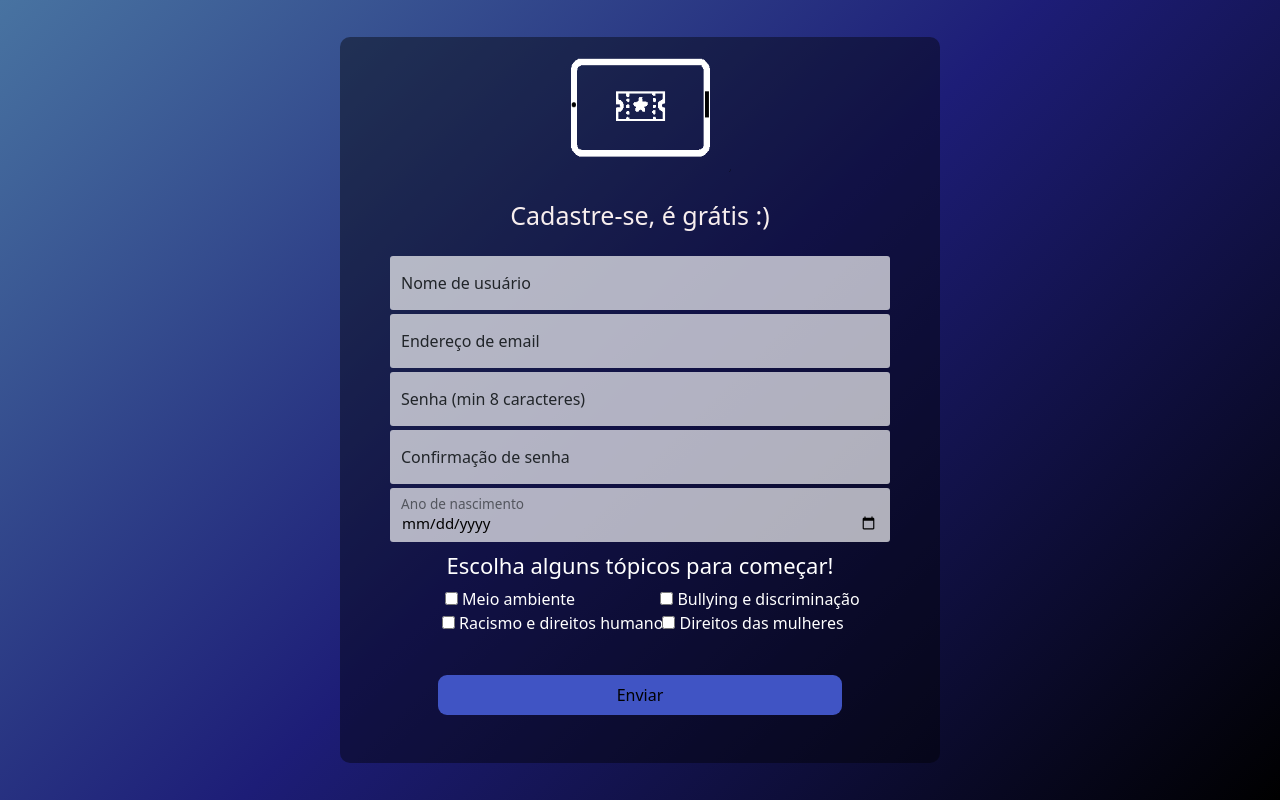
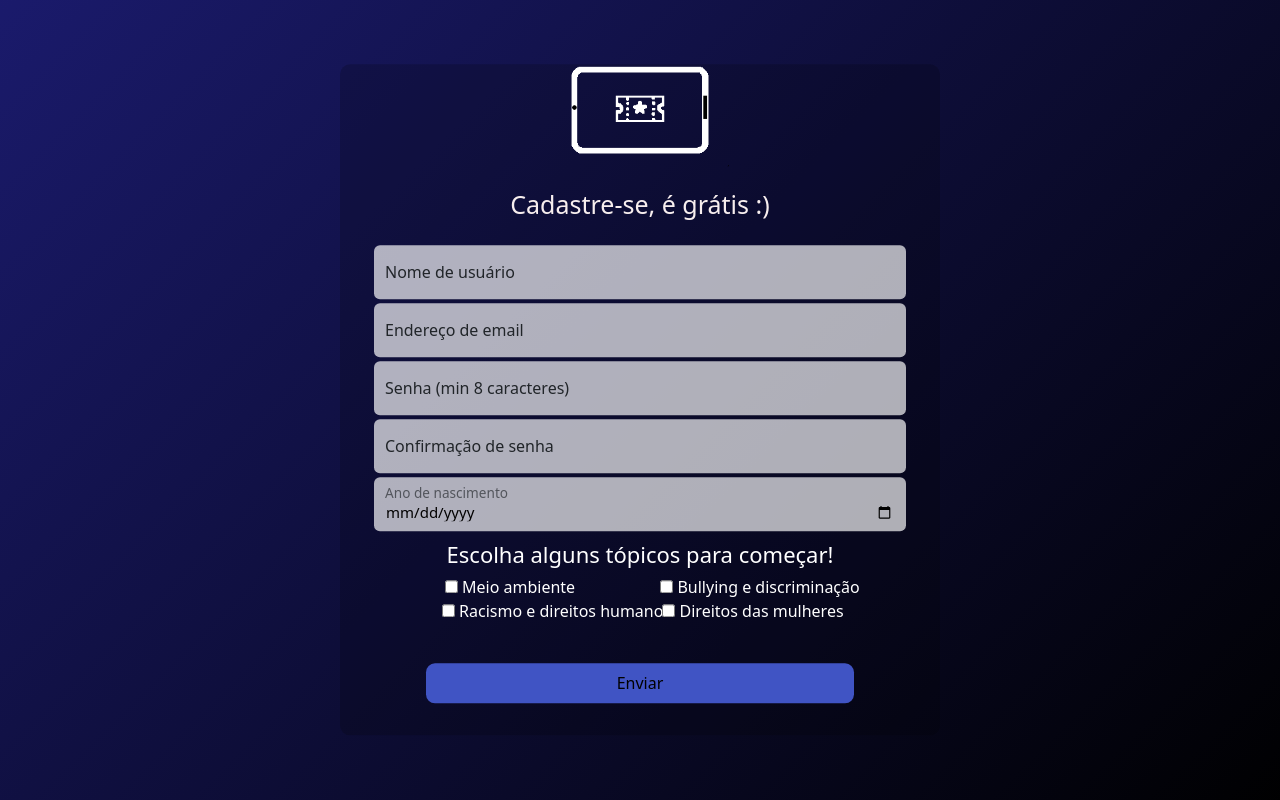
Before and after one commit to nathalia-nobrega/Hyades-Web, a PHP site: page /cadastro.html in a window 1280 px wide. Run offline with PHP 8.4, Linux system fonts and the light colour scheme.

Commit message:
update cadastro.css e .html
bla bla bla

```diff
--- a/assets/css/cadastro.css
+++ b/assets/css/cadastro.css
@@ -1,6 +1,7 @@
 html,
 body {
   height: 100%;
+
 }
 *{
     padding: 0;
@@ -9,15 +10,33 @@ body {
 
 }
 
-body{
+.text-center{
 
- width: 100%;
- height: 100vh;
- display: flex;
+
  justify-content: center;
  align-items: center;
+ background: 100vh, 100vw;
+ position: relative;
  background:linear-gradient(-45deg, #000000, #1d1d77, #4873a1 );
+ background-size: 300%, 300%;
+ animation: colors 15s ease infinite;
 
+
+
+}
+
+
+
+@keyframes colors {
+    0%{
+        background-position: 0% 50%;
+    }
+    50%{
+        background-position: 100% 50%;
+    }
+    100%{
+        background-position: 0% 50%;
+    }
 }
 
 .button{
@@ -26,7 +45,7 @@ body{
     width: 80%;
     position: relative;
     height: 40px;
-    margin-top: -8vh;
+    margin-top: -10vh;
     background-color: #4054c4;
     border: none;
     border-radius: 9px;
@@ -38,12 +57,16 @@ body{
 
 }
 
-.form-signin  {
+.form-signin {
 
-  position: relative;
+  position: absolute;
+  top: 50%;
+  left: 50%;
+  margin: -25px 0 0 -25px;
+  transform: translate(-50%, -50%);
   max-width: 600px;
-  background: rgba(0, 0, 0, 0.418);
-  padding: 6vh;
+  background: rgba(0, 0, 0, 0.185);
+  padding: 4vh;
   border-radius: 10px;
   width: min-content;
   justify-content: center;
@@ -68,7 +91,7 @@ body{
 
   position: relative;
   top: -11vh;
-  border-radius: 5px;
+  border-radius: 8px;
   height: fit-content;
   font-size: 15px;
   color: fff;
@@ -141,7 +164,9 @@ body{
 .box5{
 
   position: relative;
-
+  max-width: 100%;
+  align-items: center;
+  justify-content: center;
 
 }
 .agadois{
--- a/cadastro.html
+++ b/cadastro.html
@@ -16,7 +16,7 @@
 
     <main class="form-signin w-100 m-auto">
       <form>
-        <img class="mb-4" src="assets/images/logo_ma_branco_tablet.png" alt="" width="195" height="195">
+        <img class="mb-4" src="assets/images/logo_ma_branco_tablet.png" alt="" width="36%" height="30%">
         <h1 class="registro">Cadastre-se, é grátis :)</h1>
 
         <div class="form-floating input"><!--id="floatingInput"-->
```
Also changed, not shown: assets/css/login.css (+18 -2 lines).
